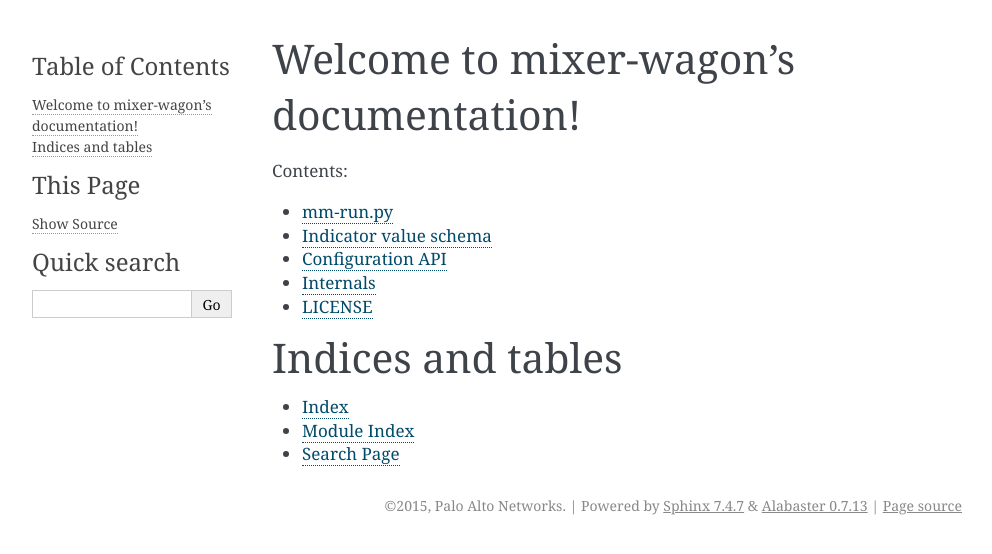
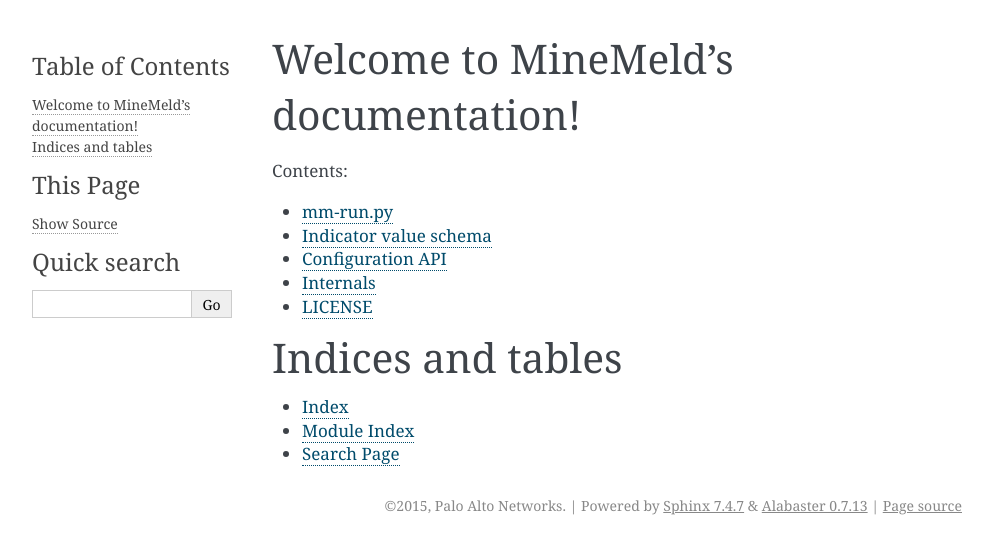
Before and after one commit to PaloAltoNetworks/minemeld-core, a Sphinx documentation site: the page built from docs/index.rst, in a window 1280 px wide. Shown: the top 554 px of the page, without its empty margins (148-1140 px from the left). Built offline with Sphinx 7.4.7, drawn with Linux system fonts in a browser that asks for light colours.

Commit message:
Removed references to old name

```diff
--- a/docs/index.rst
+++ b/docs/index.rst
@@ -1,9 +1,9 @@
-.. mixer-wagon documentation master file, created by
+.. MineMeld documentation master file, created by
    sphinx-quickstart on Thu Aug  6 14:14:33 2015.
    You can adapt this file completely to your liking, but it should at least
    contain the root `toctree` directive.
 
-Welcome to mixer-wagon's documentation!
+Welcome to MineMeld's documentation!
 =======================================
 
 Contents:
--- a/docs/schema-indicator-0-1.json
+++ b/docs/schema-indicator-0-1.json
@@ -1,7 +1,7 @@
 {
-    "id": "https://www.paloaltonetworks.com/mixer-wagon-indicator-schema-0-1#",
+    "id": "https://www.paloaltonetworks.com/minemeld-indicator-schema-0-1#",
     "$schema": "http://json-schema.org/draft-04/schema#",
-    "description": "schema for mixer-wagon attributes",
+    "description": "schema for minemeld attributes",
     "type": "object",
     "required": [ "type" ],
     "properties": {
--- a/docs/scripts.rst
+++ b/docs/scripts.rst
@@ -1,7 +1,7 @@
 mm-run.py
 =========
 
-mw-run.py is a simple script that can be used as frontend to the mixerwagon library.
+mm-run.py is a simple script that can be used as frontend to the minemeld library.
 
 Usage
 -----
```
Also changed, not shown: docs/internals.rst (+4 -4 lines), 1 other file.
